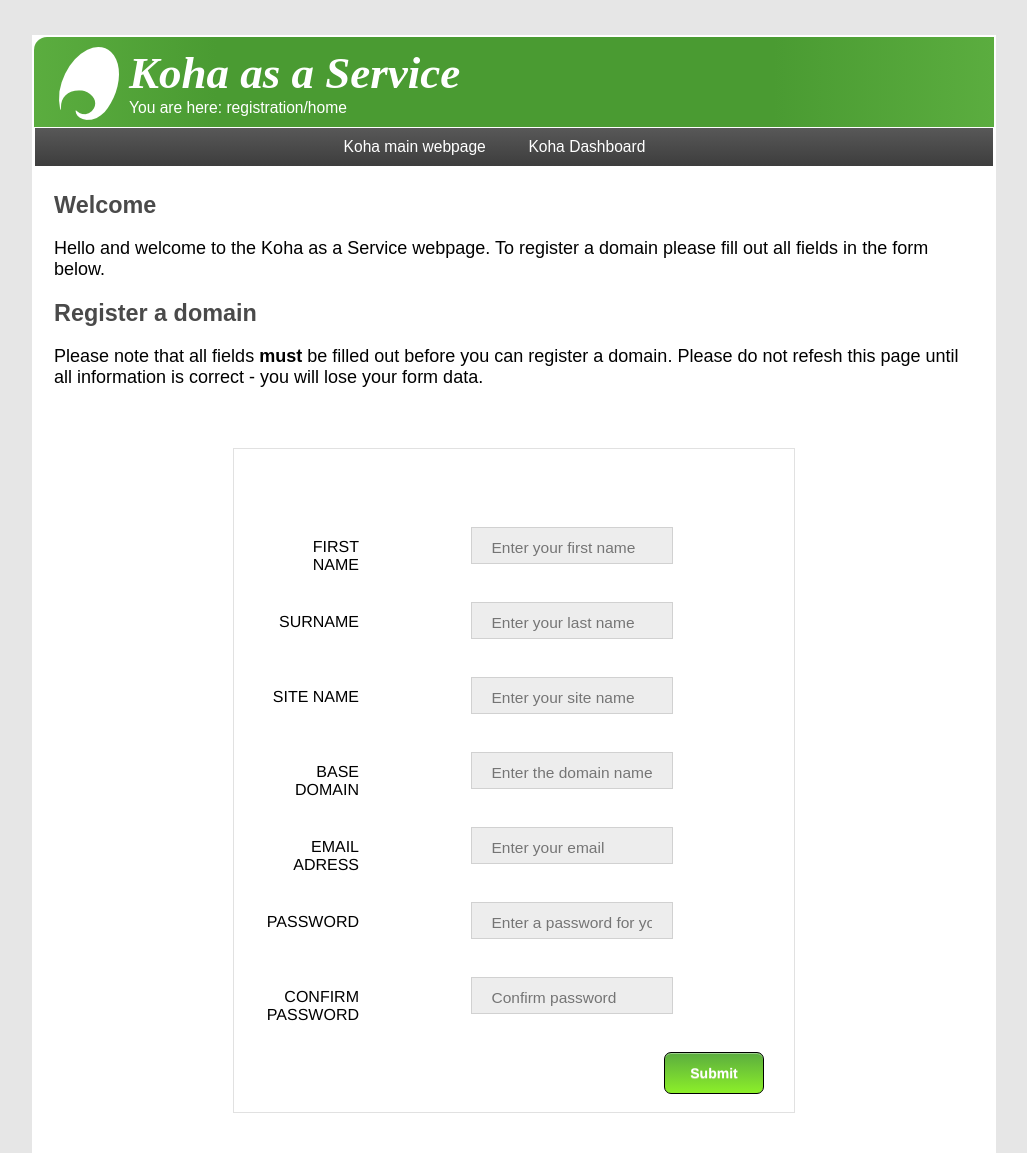
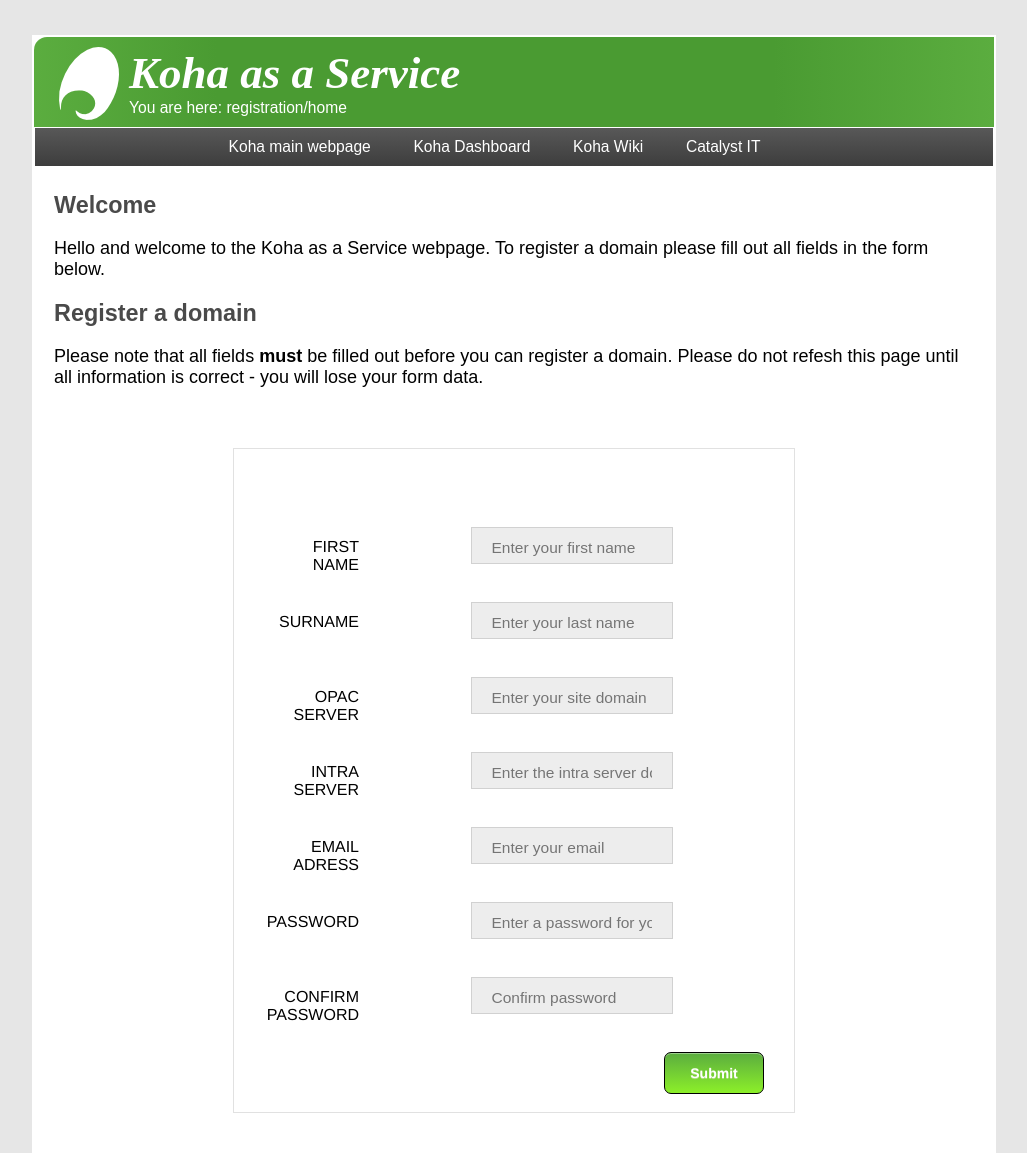
Before and after one commit to Callum027/koha-sandbox.catalyst.net.nz, a PHP site: page / in a window 1280 px wide. Shown: the top 1153 px of the page, without its empty margins (126-1153 px from the left). Run offline with PHP 8.4, Linux system fonts and the light colour scheme; some libraries are stand-ins or nearby versions.

Commit message:
input fields updated, nav class="clearfix" added

```diff
--- a/css/styles.css
+++ b/css/styles.css
@@ -70,7 +70,7 @@ nav {
     background-image: -o-linear-gradient(top, #585858, #3d3d3d);
     background-image: linear-gradient(top, #585858, #3d3d3d);
   text-align:center;
-  overflow:hidden;
+
 
 }
 
@@ -266,3 +266,24 @@ img {
 ul .mobile-only {
 	display:none;
 }
+
+
+/**
+ * For modern browsers
+ * 1. The space content is one way to avoid an Opera bug when the
+ *    contenteditable attribute is included anywhere else in the document.
+ *    Otherwise it causes space to appear at the top and bottom of elements
+ *    that are clearfixed.
+ * 2. The use of `table` rather than `block` is only necessary if using
+ *    `:before` to contain the top-margins of child elements.
+ */
+.clearfix:before,
+.clearfix:after {
+    content: " "; /* 1 */
+    display: table; /* 2 */
+}
+
+.clearfix:after {
+    clear: both;
+
+}
--- a/index.php
+++ b/index.php
@@ -39,10 +39,14 @@
         </hgroup>
 	  </header>
 
-	  <nav class="no-mobile">
+	  <nav class="clearfix">
 		<ul>
 		  <li><a href="http://koha-community.org">Koha main webpage</a></li>
 		  <li><a href="http://dashboard.koha-community.org/">Koha Dashboard</a></li>
+
+          <li><a href="http://wiki.koha-community.org/wiki/Main_Page">Koha Wiki</a></li>
+
+         <li><a href="https://www.catalyst.net.nz/content/homepage-products">Catalyst IT</a></li>
 		</ul>
 	  </nav>
 
@@ -74,13 +78,13 @@ required>
 				</p>
 
 				<p>
-					<label for="sitename">Site name</label>
-					<input id="site" type="text" name="sitename" placeholder="Enter your site name" required>
+					<label for="opac">OPAC server</label>
+					<input id="opac" type="text" name="opacname" placeholder="Enter your site domain" required>
 				</p>
 
 				<p>
-					<label for="domain">Base domain</label>
-					<input id="domain1" type="text" name="domain" placeholder="Enter the domain name" required>
+					<label for="intra">INTRA server</label>
+					<input id="intra" type="text" name="intraname" placeholder="Enter the intra server domain" required>
 
 				<p>
 					<label for="email">Email adress</label>
@@ -114,8 +118,8 @@ required>
                         else {
                             sessionStorage.setItem("name", document.getElementById("name").value);
                             sessionStorage.setItem("lastname", document.getElementById("lastname").value);
-                            sessionStorage.setItem("site", document.getElementById("site").value);
-                            sessionStorage.setItem("domain1", document.getElementById("domain1").value);
+                            sessionStorage.setItem("opac", document.getElementById("opac").value);
+                            sessionStorage.setItem("intra", document.getElementById("intra").value);
                             sessionStorage.setItem("email", document.getElementById("email").value);
                              window.location.href = "confirm.php";
 
```
Also changed, not shown: confirm.php (+11 -8 lines), hold.php (+5 -2 lines).
